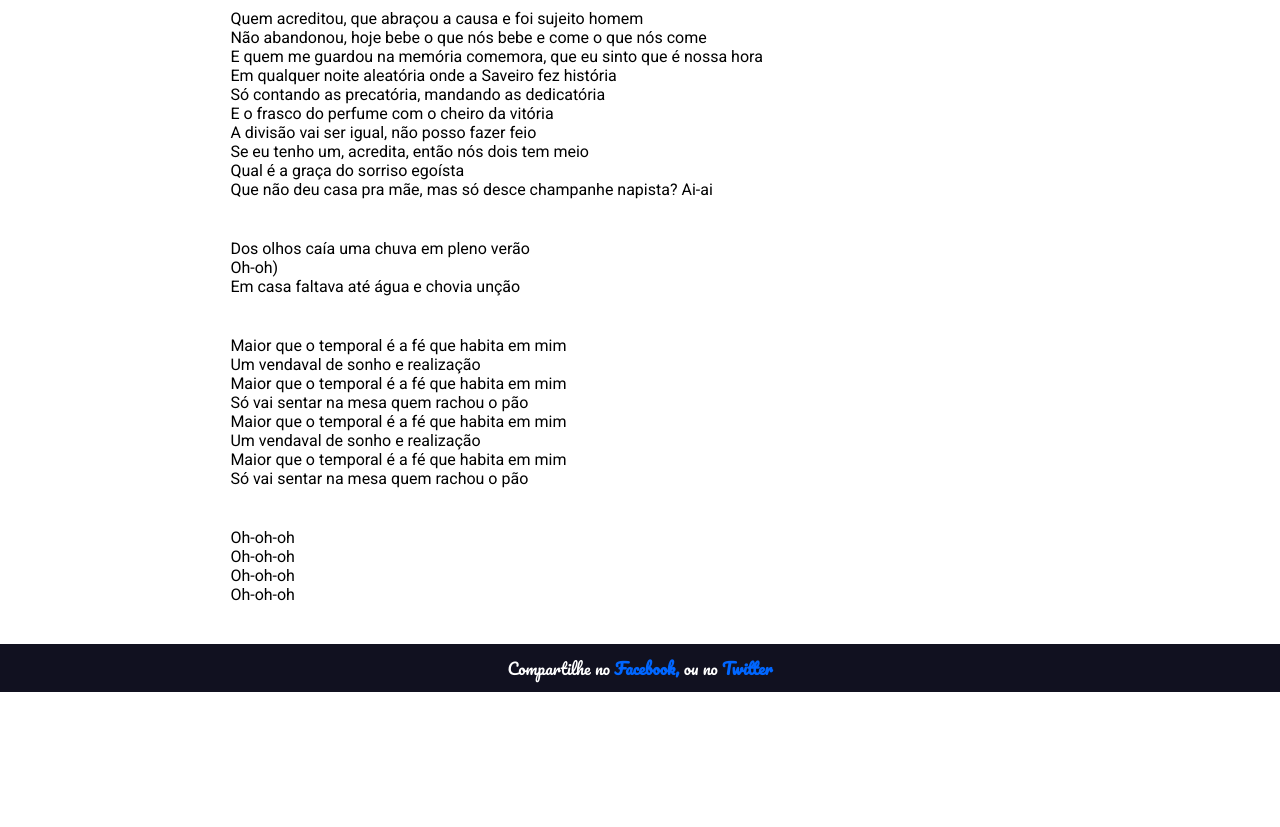
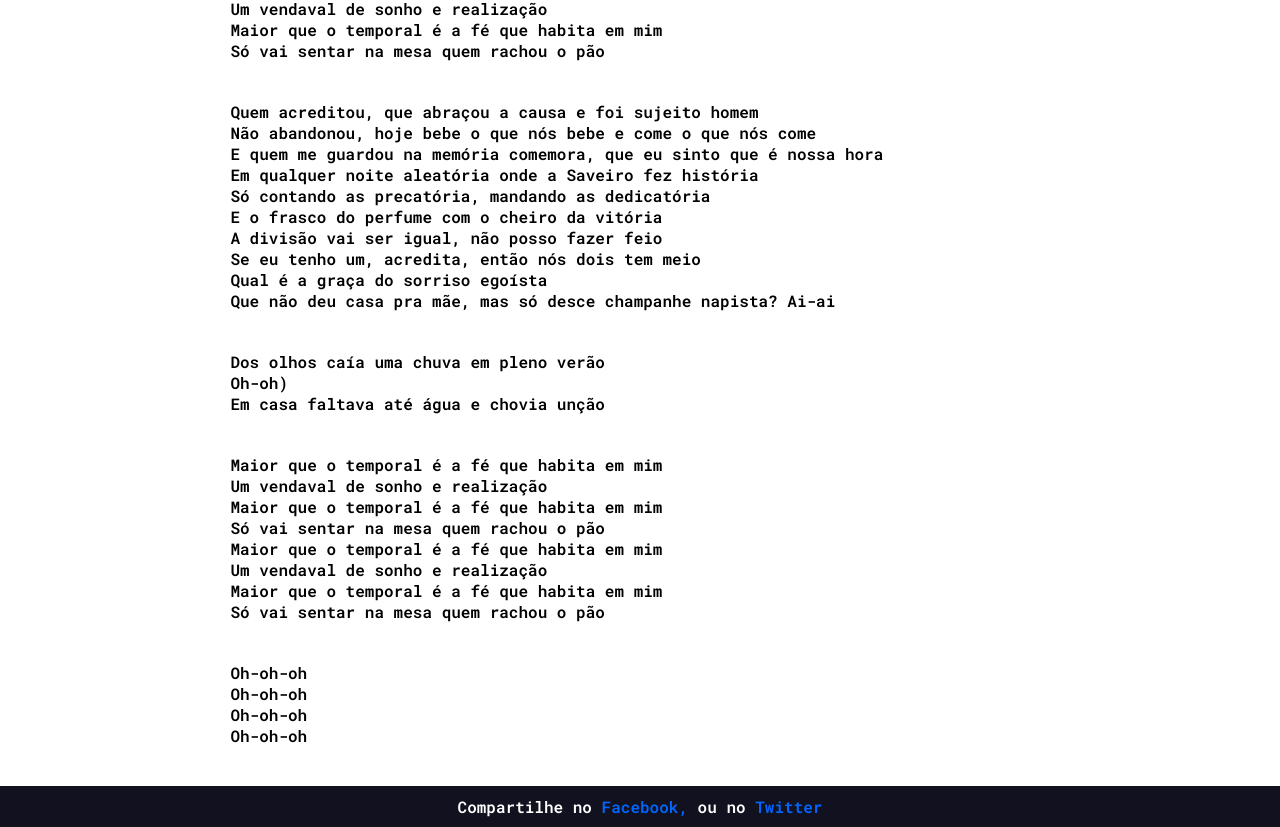
Before and after one commit to Alephy-Wilker/Meus-projetos, a plain HTML site: page index.html in a window 1280 px wide. Shown: the part 1105-1932 px from the top of the page. Before the commit the page ends 1797 px from the top, so only its background shows below. Drawn offline with Linux system fonts and the light colour scheme.

Commit message:
mudei a fonte do projeto

```diff
--- a/style.css
+++ b/style.css
@@ -1,8 +1,6 @@
 @charset "UTF-8";
 
-@import url('https://fonts.googleapis.com/css2?family=Pacifico&display=swap');
-
-@import url('https://fonts.googleapis.com/css2?family=Roboto&display=swap');
+@import url('https://fonts.googleapis.com/css2?family=Roboto+Mono:wght@600&display=swap');
 
 * {
     margin: 0px;
@@ -11,13 +9,12 @@
 }
 
 :root {
-    --fonte1:'Pacifico', cursive;
-    --fonte2: 'Roboto', sans-serif;
+    --fonte3:'Roboto Mono', monospace;
 }
 
 html, body {
     min-height: 100vh;
-    font-family: var(--fonte2);
+    font-family: var(--fonte3);
     font-size: 1em;
 }
 
@@ -35,7 +32,7 @@ footer {
     color: white;
     text-align: center;
     padding: 10px;
-    font-family: var(--fonte1);
+    font-family: var(--fonte3);
 }
 
 footer a {
```
